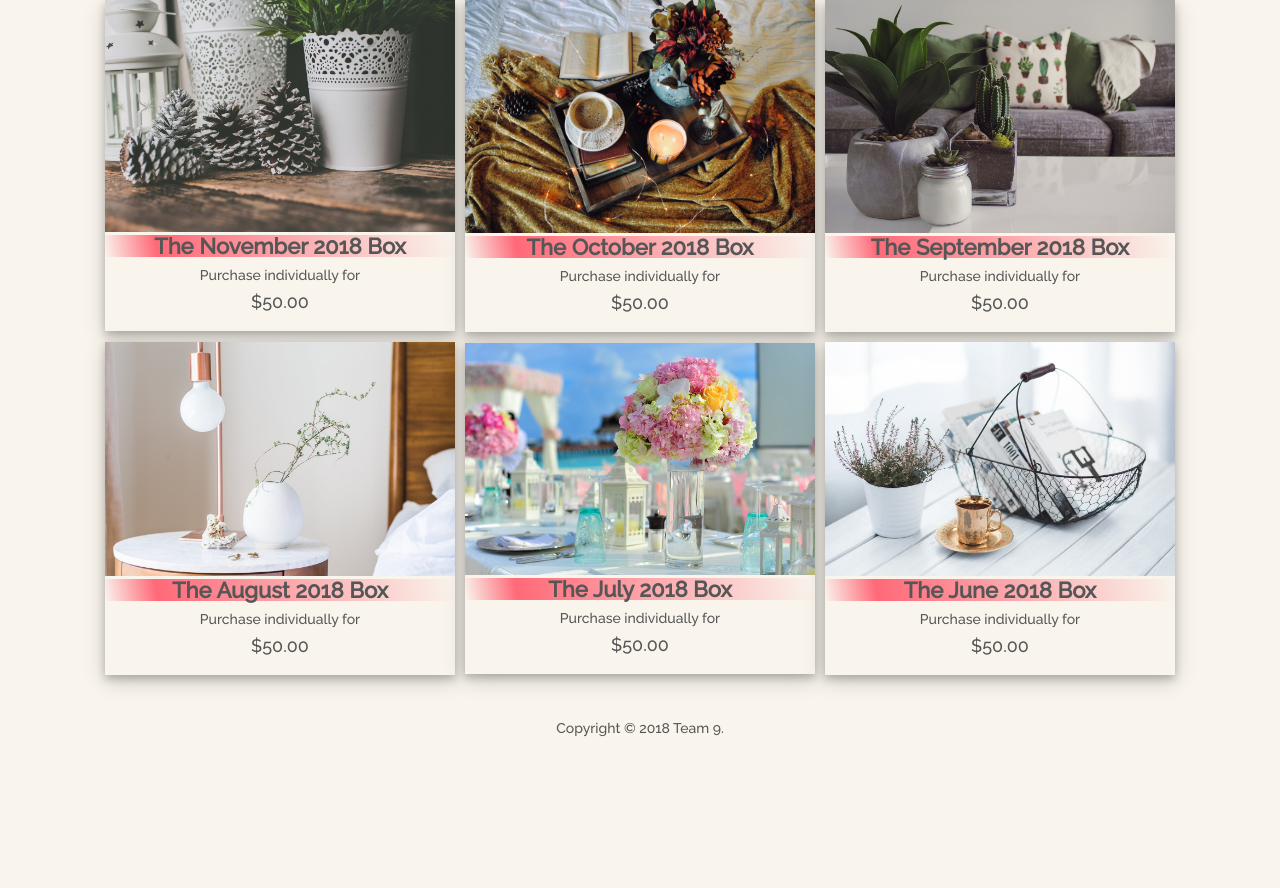
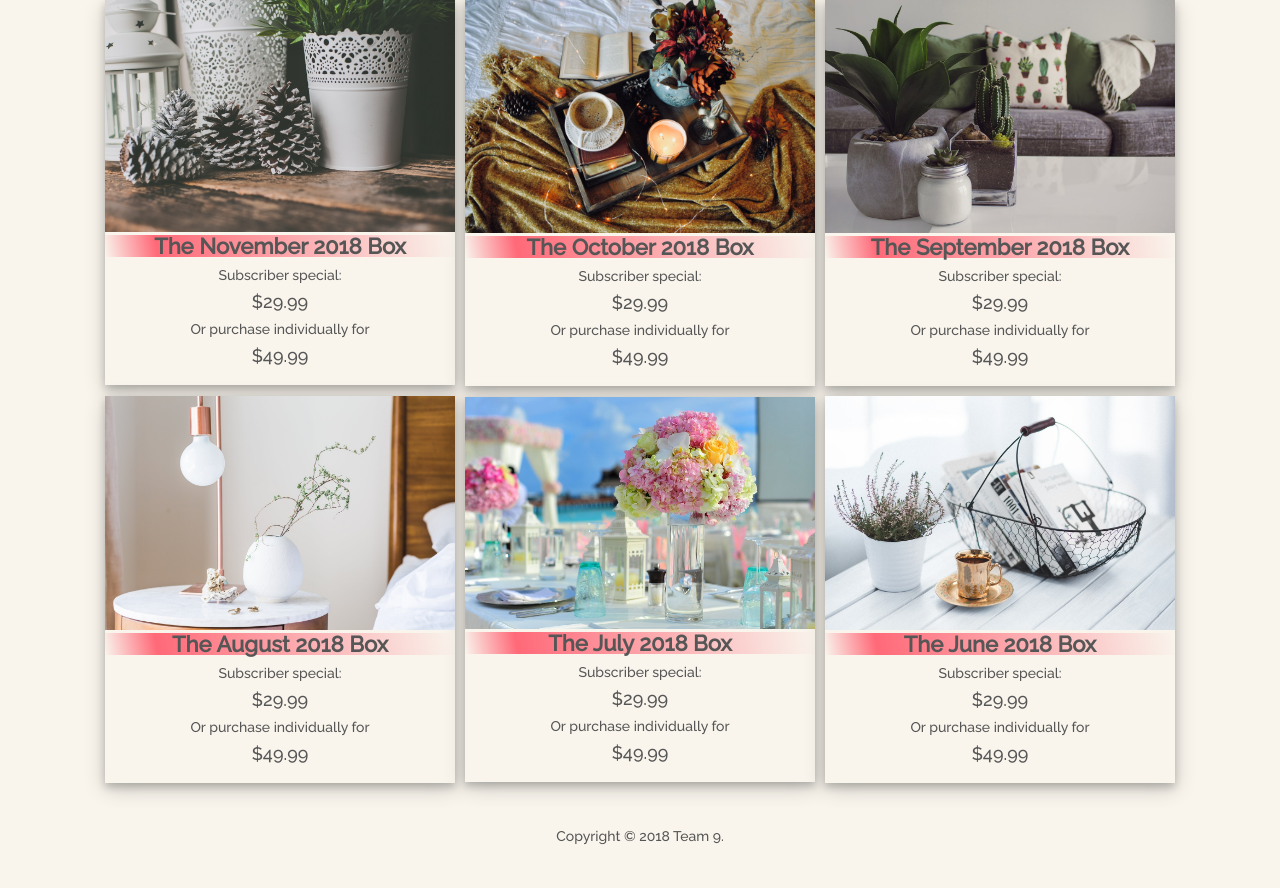
Before and after one commit to soulg3m/helloseason, a PHP site: page /boxes.php in a window 1280 px wide. Shown: the part 269-1157 px from the top of the page. Before the commit the page ends 1006 px from the top, so only its background shows below. Run offline with PHP 8.4, Linux system fonts and the light colour scheme; some web fonts are replaced.

Commit message:
Update boxes.php

```diff
--- a/boxes.php
+++ b/boxes.php
@@ -14,6 +14,15 @@ and open the template in the editor.
         <link href="css/style.css" rel="stylesheet" type="text/css"/>
         <link href="css/reset.css" rel="stylesheet" type="text/css"/>
         <link href="css/responsive.css" rel="stylesheet" type="text/css"/>
+        <!-- Global site tag (gtag.js) - Google Analytics -->
+        <script async src="https://www.googletagmanager.com/gtag/js?id=UA-130177783-1"></script>
+            <script>
+                 window.dataLayer = window.dataLayer || [];
+                    function gtag(){dataLayer.push(arguments);}
+                       gtag('js', new Date());
+                       gtag('config', 'UA-130177783-1');
+            </script>
+
     </head>
     <body>
         <div class="page">
@@ -53,42 +62,48 @@ and open the template in the editor.
                                     <img src="img/pexels-photo-786859.jpeg" alt="various plants on a coffee table with cactus pillow" style="width:100%"/>
                                     <div class="FIcontainer">
                                         <p class="boxtext">The November 2018 Box</p>
-                                        <p>Purchase individually for</p><p class="boxprice">$50.00</p>
+                                        <p>Subscriber special: </p><p class="boxprice">$29.99</p>
+                                        <p>Or purchase individually for</p><p class="boxprice">$49.99</p>
                                     </div>
                                 </div>
                                 <div class="fadeImg">
                                     <img src="img/elora-allen-788104-unsplash.jpg" alt="various plants on a coffee table with cactus pillow" style="width:100%"/>
                                     <div class="FIcontainer">
                                         <p class="boxtext">The October 2018 Box</p>
-                                        <p>Purchase individually for</p><p class="boxprice">$50.00</p>
+                                        <p>Subscriber special: </p><p class="boxprice">$29.99</p>
+                                        <p>Or purchase individually for</p><p class="boxprice">$49.99</p>
                                     </div>
                                 </div>
                                 <div class="fadeImg">
                                     <img src="img/pexels-photo-1005058.jpeg" alt="various plants on a coffee table with cactus pillow" style="width:100%"/>
                                     <div class="FIcontainer">
                                         <p class="boxtext">The September 2018 Box</p>
-                                        <p>Purchase individually for</p><p class="boxprice">$50.00</p>
+                                        <p>Subscriber special: </p><p class="boxprice">$29.99</p>
+                                        <p>Or purchase individually for</p><p class="boxprice">$49.99</p>
                                     </div>
                                 </div>
                                 <div class="fadeImg">
                                     <img src="img/pexels-photo-545048.jpeg" alt="various plants on a coffee table with cactus pillow" style="width:100%"/>
                                     <div class="FIcontainer">
                                         <p class="boxtext">The August 2018 Box</p>
-                                        <p>Purchase individually for</p><p class="boxprice">$50.00</p>
+                                        <p>Subscriber special: </p><p class="boxprice">$29.99</p>
+                                        <p>Or purchase individually for</p><p class="boxprice">$49.99</p>
                                     </div>
                                 </div>
                                 <div class="fadeImg">
                                     <img src="img/pexels-photo-169191.jpeg" alt="various plants on a coffee table with cactus pillow" style="width:100%"/>
                                     <div class="FIcontainer">
                                         <p class="boxtext">The July 2018 Box</p>
-                                        <p>Purchase individually for</p><p class="boxprice">$50.00</p>
+                                        <p>Subscriber special: </p><p class="boxprice">$29.99</p>
+                                        <p>Or purchase individually for</p><p class="boxprice">$49.99</p>
                                     </div>
                                 </div>
                                 <div class="fadeImg">
                                     <img src="img/coffee-cup-books-home.jpg" alt="various plants on a coffee table with cactus pillow" style="width:100%"/>
                                     <div class="FIcontainer">
                                         <p class="boxtext">The June 2018 Box</p>
-                                        <p>Purchase individually for</p><p class="boxprice">$50.00</p>
+                                        <p>Subscriber special: </p><p class="boxprice">$29.99</p>
+                                        <p>Or purchase individually for</p><p class="boxprice">$49.99</p>
                                     </div>
                                 </div>
                             </div>
```
